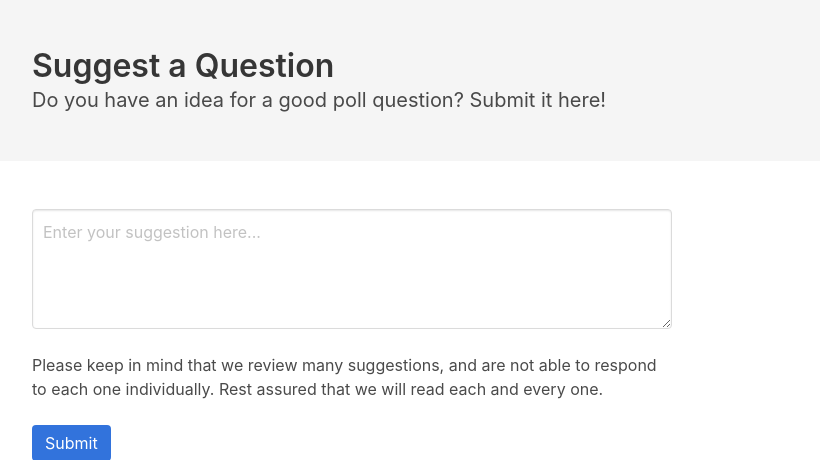
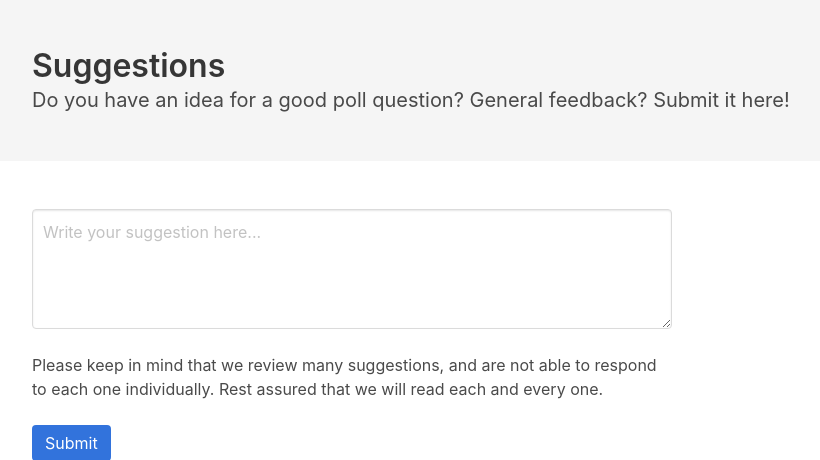
Before and after one commit to pollpa/PollPA, a Django app: page /suggest/ in a window 1280 px wide. Shown: the part 68-528 px from the top of the page, without its empty margins (32-852 px from the left). Run offline with Django 3.2, Linux system fonts and the light colour scheme; a user stored in the database is signed in.

Commit message:
Improve suggestions; add 'read/unread' handling

```diff
--- a/pollpa/polls/models.py
+++ b/pollpa/polls/models.py
@@ -110,6 +110,8 @@ class Profile(models.Model):
 class Suggestion(models.Model):
     user = models.ForeignKey(User, on_delete=models.CASCADE)
     text = models.TextField()
+    status = models.CharField(max_length=1, choices=[(
+        "U", "Unread"), ("R", "Read & Not Implemented"), ("I", "Read & Implemented")], default="U")
 
     def __str__(self):
         return 'Suggestion by ' + self.user.email
--- a/pollpa/polls/templates/polls/suggest.html
+++ b/pollpa/polls/templates/polls/suggest.html
@@ -9,10 +9,10 @@
   <div class="hero-body">
     <div class="container">
       <h1 class="title">
-        Suggest a Question
+        Suggestions
       </h1>
       <h2 class="subtitle">
-        Do you have an idea for a good poll question? Submit it here!
+        Do you have an idea for a good poll question? General feedback? Submit it here!
       </h2>
     </div>
   </div>
@@ -27,7 +27,7 @@
     </div>
   {% endif %}
   {% csrf_token %}
-  <textarea class="textarea" placeholder="Enter your suggestion here..." name="text"></textarea>
+  <textarea class="textarea" placeholder="Write your suggestion here..." name="text"></textarea>
   <br>
   <p>Please keep in mind that we review many suggestions, and are not able to respond to each one individually. Rest assured that we will read each and every one.</p>
   <br>
```
Also changed, not shown: pollpa/polls/admin.py (+7 -1 lines), pollpa/db_test.sqlite3, pollpa/polls/migrations/0008_suggestion_status.py (added).
